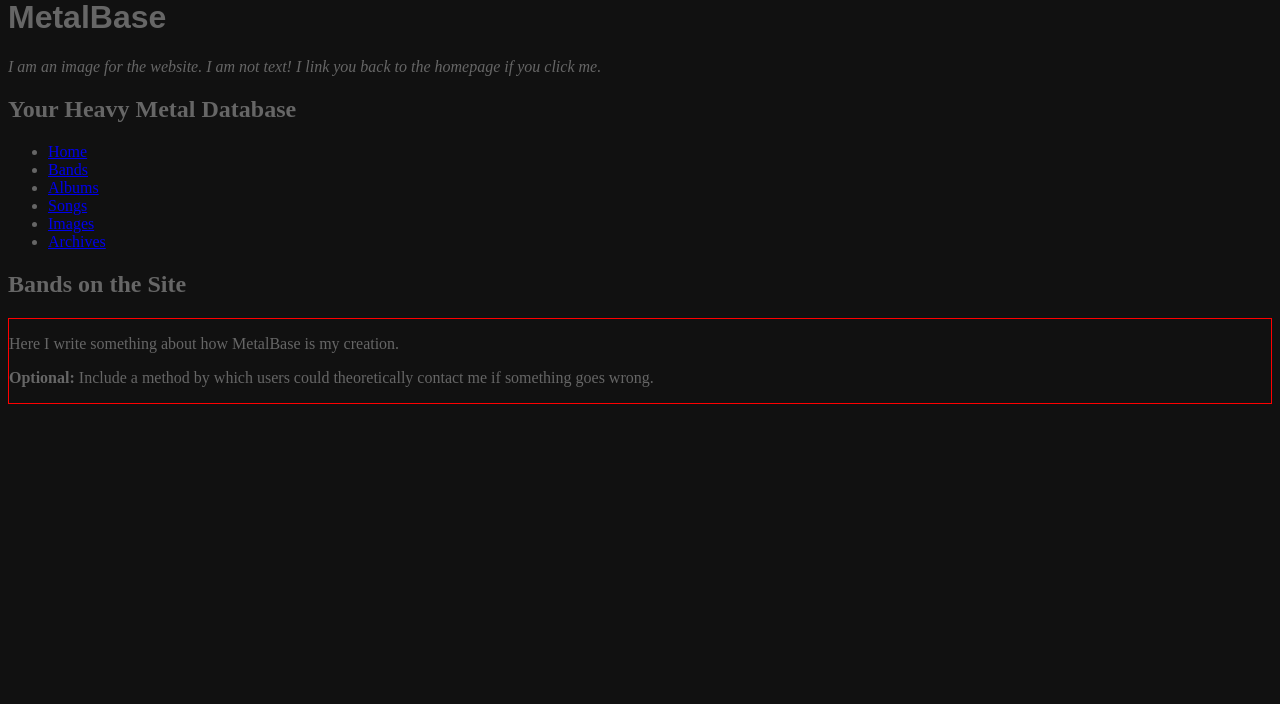
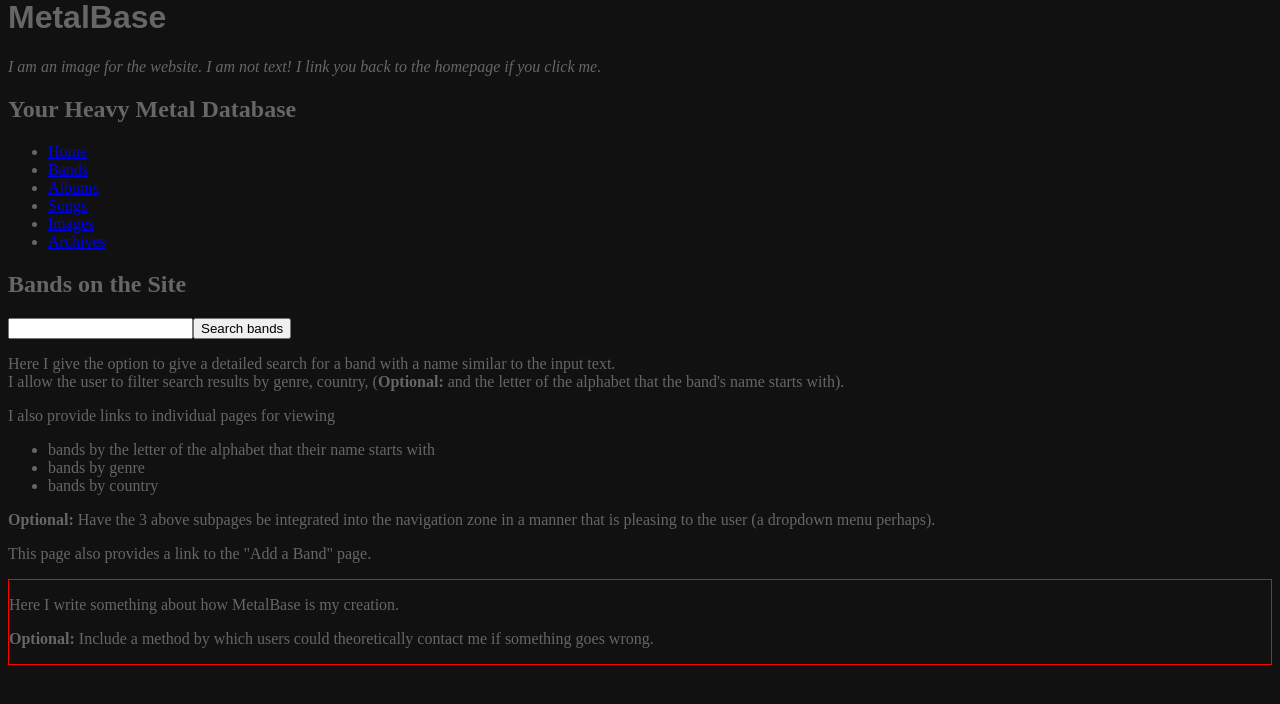
Before and after one commit to doug3230/MetalBase, a PHP site: page /bands.php in a window 1280 px wide. Shown: the part 22-726 px from the top of the page. Run offline with PHP 8.4, Linux system fonts and the light colour scheme.

Commit message:
Added description to bands page

```diff
--- a/Prototype/bands.php
+++ b/Prototype/bands.php
@@ -10,6 +10,20 @@
 		<?php include 'includes/navigationzone.html.php'; ?>
 
 		<h2>Bands on the Site</h2>
+		<form><input type="text" /><input type="submit" value="Search bands" /></form>
+		<p>Here I give the option to give a detailed search for a band with a name similar to the input text. <br />
+			I allow the user to filter search results by genre, country, (<strong>Optional:</strong> and the
+			letter of the alphabet that the band's name starts with).</p>
+
+		<p>I also provide links to individual pages for viewing
+			<ul>
+				<li>bands by the letter of the alphabet that their name starts with</li>
+				<li>bands by genre</li>
+				<li>bands by country</li>
+			</ul>
+			<strong>Optional:</strong> Have the 3 above subpages be integrated into the navigation zone in a
+			manner that is pleasing to the user (a dropdown menu perhaps).</p>
+		<p>This page also provides a link to the "Add a Band" page.</p>
 
 		<?php include 'includes/footerzone.html.php'; ?>
 	</body>
```
